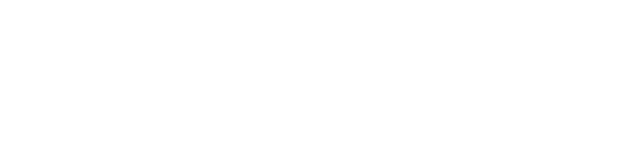
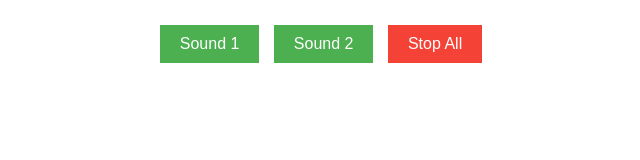
Before and after one commit to acciojob/Soundbar-navysai1419, a website: page main.html in a window 1280 px wide. Shown: the whole page, without its empty margins (319-959 px from the left). Drawn offline with Linux system fonts and the light colour scheme.

Commit message:
created a submission

```diff
--- a/main.html
+++ b/main.html
@@ -7,6 +7,13 @@
 </head>
 
 <body>
+	 <div id="buttons">
+        <button class="btn" onclick="playSound('sound1.mp3')">Sound 1</button>
+        <button class="btn" onclick="playSound('sound2.mp3')">Sound 2</button>
+        <!-- Add more buttons for additional sounds -->
+
+        <button class="stop" onclick="stopAllSounds()">Stop All</button>
+    </div>
 	<!-- the entire body must be written by student -->
     <script type="text/javascript" src="./script.js">
 </script>
--- a/script.js
+++ b/script.js
@@ -1 +1,15 @@
 //your JS code here. If required.
+let audioElements = [];
+
+function playSound(soundFile) {
+    stopAllSounds();
+
+    const audio = new Audio(`sounds/${soundFile}`);
+    audio.play();
+    audioElements.push(audio);
+}
+
+function stopAllSounds() {
+    audioElements.forEach(audio => audio.pause());
+    audioElements = [];
+}
--- a/styles.css
+++ b/styles.css
@@ -1 +1,28 @@
 /*  your css code here. If applicable */
+body {
+    font-family: 'Arial', sans-serif;
+    text-align: center;
+}
+
+#buttons {
+    margin-top: 20px;
+}
+
+.btn, .stop {
+    font-size: 16px;
+    padding: 10px 20px;
+    margin: 5px;
+    cursor: pointer;
+}
+
+.btn {
+    background-color: #4CAF50;
+    color: white;
+    border: none;
+}
+
+.stop {
+    background-color: #f44336;
+    color: white;
+    border: none;
+}
```
